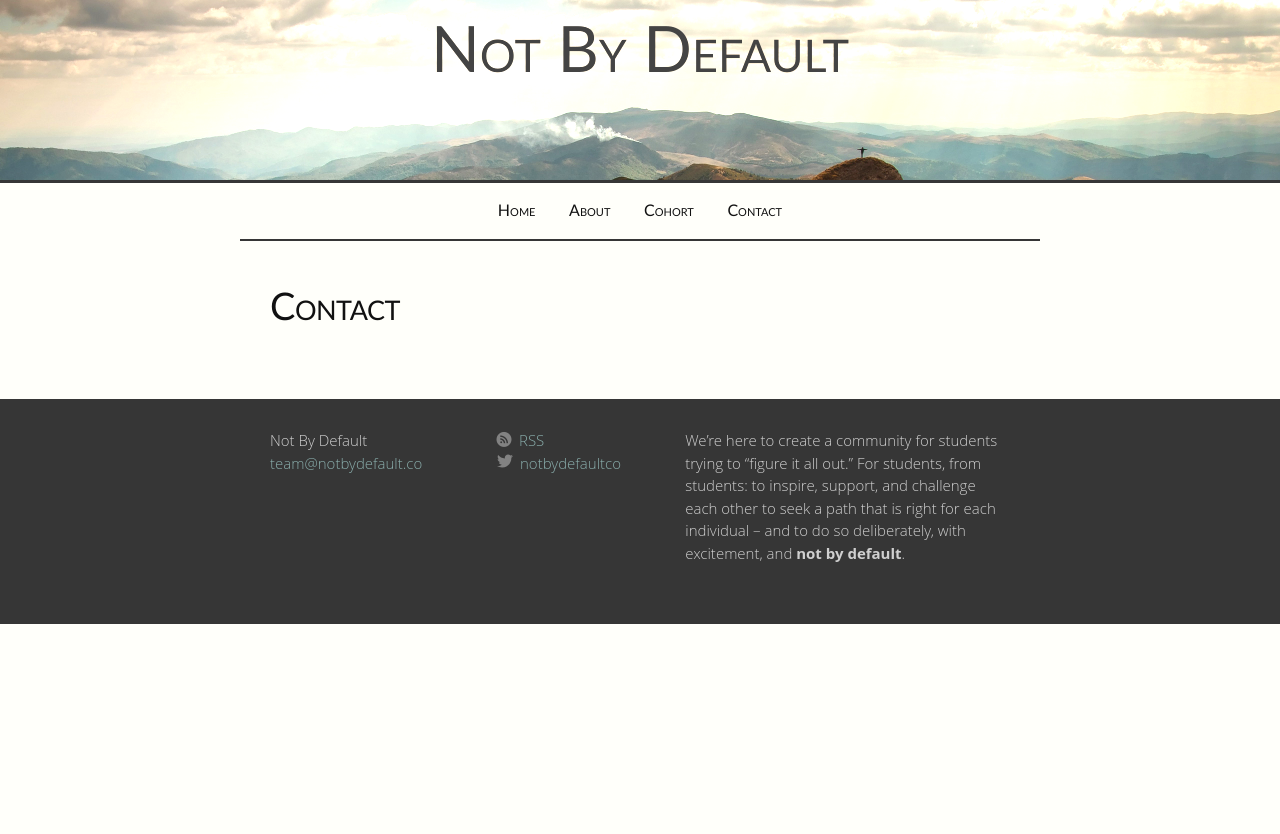
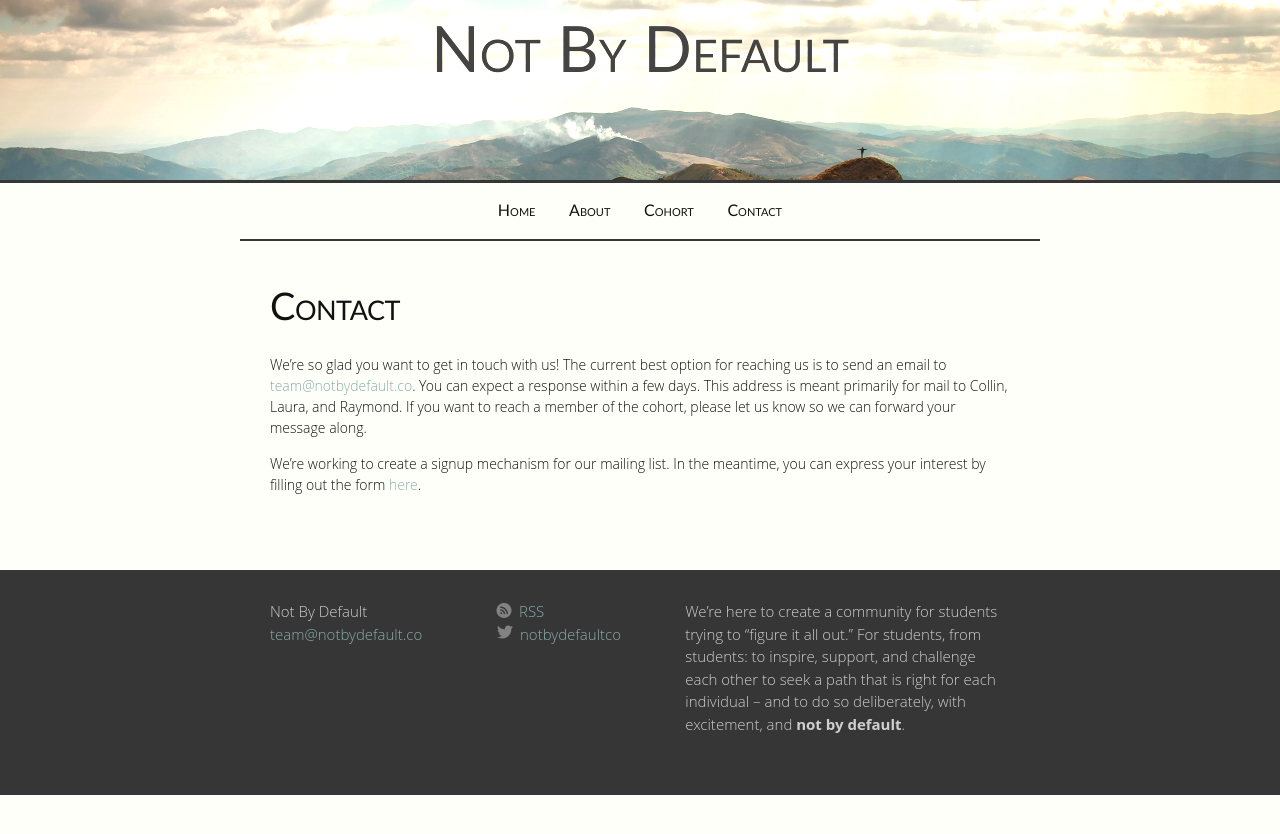
Before and after one commit to kronion/NBD, a Jekyll site: the page built from contact.md, in a window 1280 px wide. Shown: the top 834 px of the page. Built offline with Jekyll 4.4.1, drawn with Linux system fonts in a browser that asks for light colours.

Commit message:
Basic contact page

```diff
--- a/contact.md
+++ b/contact.md
@@ -8,3 +8,10 @@ order: 3
 <header class="post-header">
   <h1 class="post-title">{{ page.title }}</h1>
 </header>
+
+We're so glad you want to get in touch with us! The current best option for reaching us is to send an email to [{{ site.email }}][email]. You can expect a response within a few days. This address is meant primarily for mail to Collin, Laura, and Raymond. If you want to reach a member of the cohort, please let us know so we can forward your message along.
+
+We're working to create a signup mechanism for our mailing list. In the meantime, you can express your interest by filling out the form [here][form].
+
+[email]: mailto:{{ site.email }}
+[form]: https://docs.google.com/forms/d/1-uyK865_b2avzLFxmDvNtGABNK9hfpWnAfZh4DCPKRE/viewform
```
